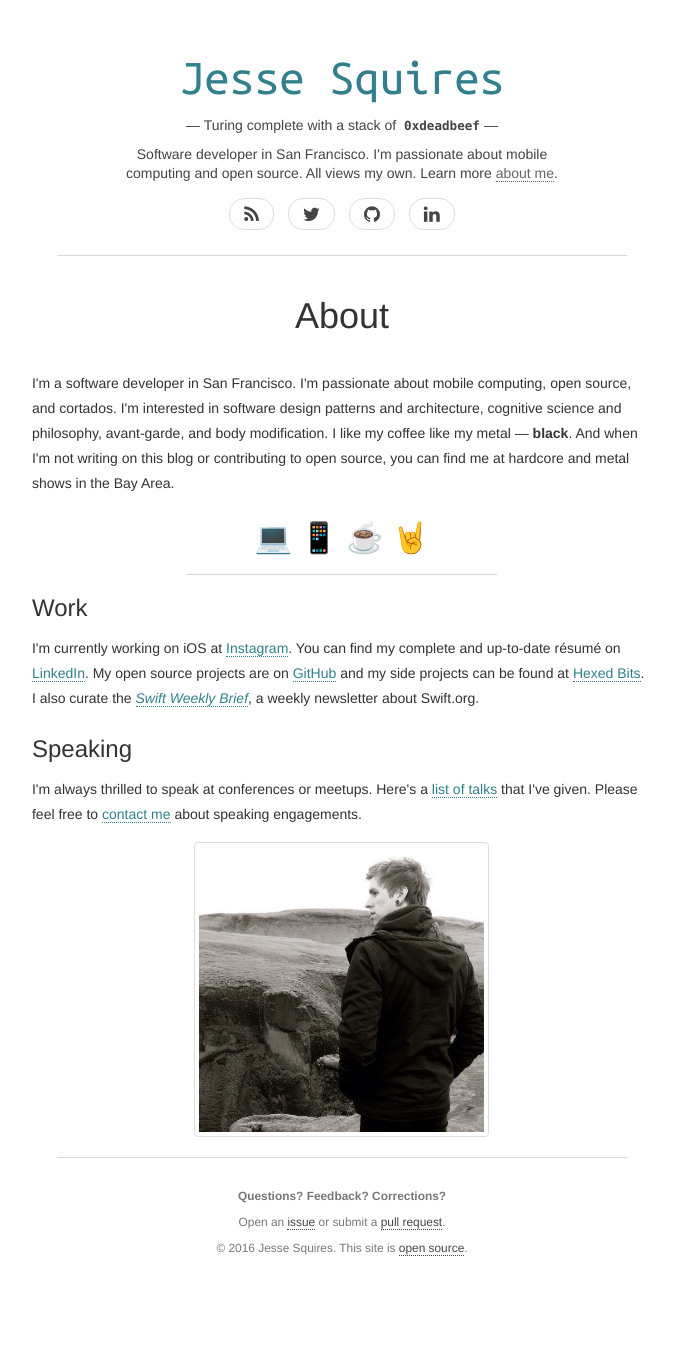
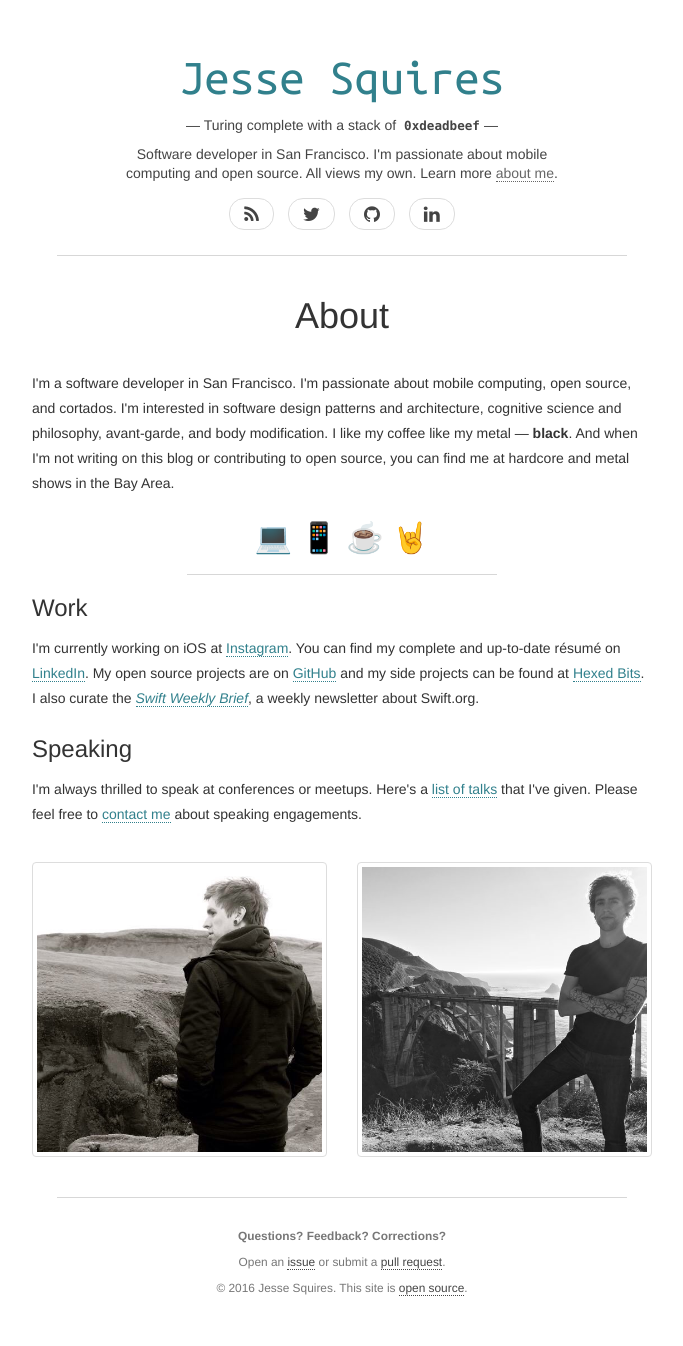
Before and after one commit to jessesquires/jessesquires.com, a Jekyll site: the page built from about.html, in a window 1280 px wide. Shown: the whole page, without its empty margins (298-981 px from the left). Built offline with Jekyll 4.4.1, drawn with Linux system fonts in a browser that asks for light colours; nearby versions of some CDN libraries; Markdown is read by kramdown in place of the engine named in the settings; before the commit the page ends 1306 px from its top, so only the background shows below that.

Commit message:
update about

```diff
--- a/about.html
+++ b/about.html
@@ -19,7 +19,19 @@ title: About
       <h3>Speaking</h3>
       <p>I'm always thrilled to speak at conferences or meetups. Here's a <a href="https://github.com/jessesquires/talks" target="_blank">list of talks</a> that I've given. Please feel free to <a href="mailto:jesse.squires.developer@gmail.com">contact me</a> about speaking engagements.</p>
    </div>
-   <div class="col-xs-8 col-xs-offset-2 col-sm-4 col-sm-offset-4 col-md-4 col-md-offset-4">
-      <img class="img-thumbnail img-responsive center" src="/img/avatar.jpg" title="Jesse Squires" alt="Jesse Squires"/>
+
+   <div class="col-xs-10 col-xs-offset-1 col-sm-8 col-sm-offset-2 col-md-8 col-md-offset-2"><br/></div>
+
+   <div class="col-xs-6 col-xs-offset-0 col-sm-4 col-sm-offset-2 col-md-4 col-md-offset-2">
+      <a href="/img/avatar_iceland.jpg">
+         <img class="img-thumbnail img-responsive center" src="/img/avatar_iceland.jpg" title="Jesse Squires" alt="Jesse Squires"/>
+      </a>
    </div>
+      <div class="col-xs-6 col-xs-offset-0 col-sm-4 col-sm-offset-0 col-md-4 col-md-offset-0">
+      <a href="/img/avatar_bixby.jpg">
+         <img class="img-thumbnail img-responsive center" src="/img/avatar_bixby.jpg" title="Jesse Squires" alt="Jesse Squires"/>
+      </a>
+   </div>
+
+   <div class="col-xs-10 col-xs-offset-1 col-sm-8 col-sm-offset-2 col-md-8 col-md-offset-2"><br/></div>
 </div>
```
Also changed, not shown: img/avatar_bixby.jpg (added), img/avatar_iceland.jpg (renamed from img/avatar.jpg).
